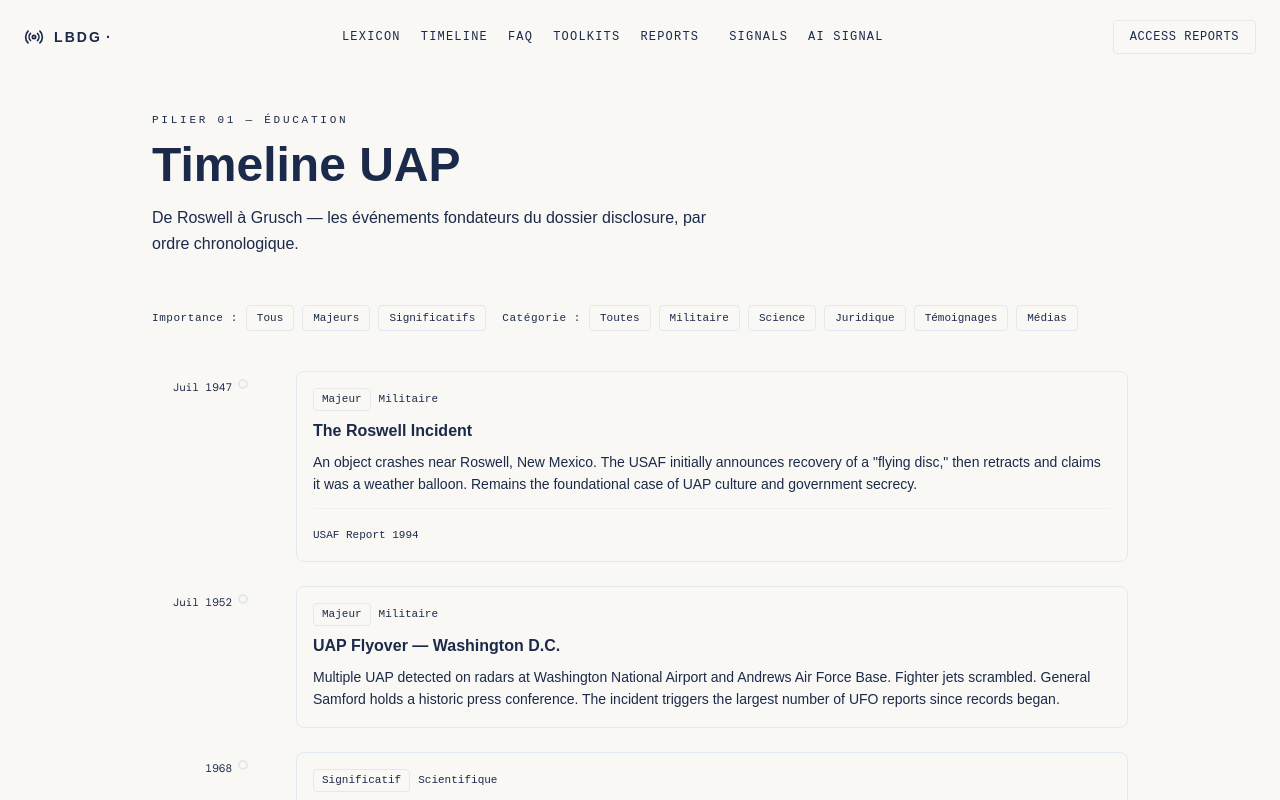
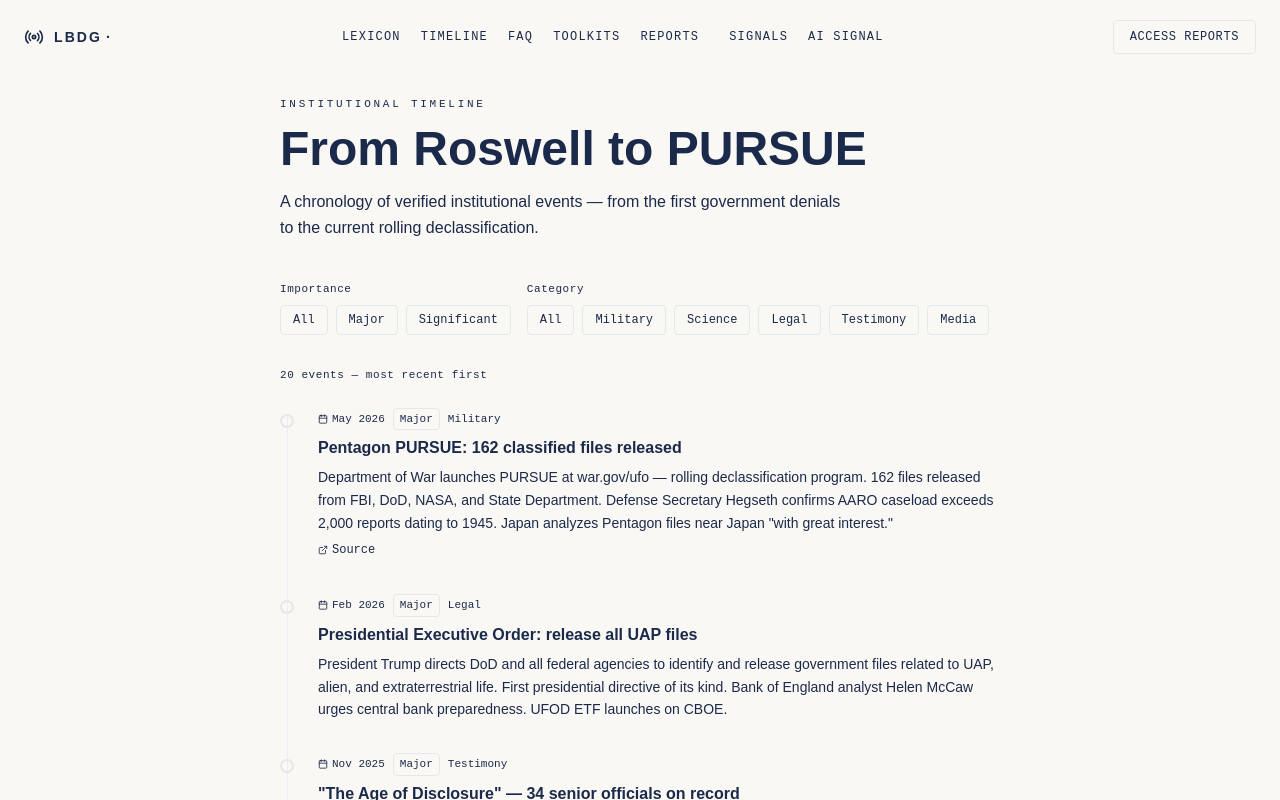
Before and after one commit to lbdgGit/DisclosureHub, a Next.js app in the folder disclosure-hub-starter/: page /frise in a window 1280 px wide. Shown: the top 800 px of the page. Built offline with nearby package versions, Linux system fonts and the light colour scheme; a web font is replaced by a local one.

Commit message:
Update page.tsx

```diff
--- a/disclosure-hub-starter/app/frise/page.tsx
+++ b/disclosure-hub-starter/app/frise/page.tsx
@@ -6,91 +6,95 @@ import { TIMELINE } from '@/data/timeline';
 import { cn } from '@/lib/utils';
 
 const IMPORTANCE_CONFIG = {
-  majeur:       { dot: 'bg-signal border-signal', label: 'Majeur',        class: 'text-signal border-signal/30 bg-signal/10' },
-  significatif: { dot: 'bg-cold border-cold',     label: 'Significatif',  class: 'text-cold border-cold/30 bg-cold/10'   },
-  notable:      { dot: 'bg-muted border-muted',   label: 'Notable',       class: 'text-muted border-muted/30 bg-muted/10' },
+  majeur:       { dot: 'bg-signal border-signal',   label: 'Major',       class: 'text-signal border-signal/30 bg-signal/10'   },
+  significatif: { dot: 'bg-cold border-cold',       label: 'Significant', class: 'text-cold border-cold/30 bg-cold/10'         },
+  notable:      { dot: 'bg-muted border-muted',     label: 'Notable',     class: 'text-muted border-muted/30 bg-muted/10'      },
 };
 
 const CATEGORIE_COLORS: Record<string, string> = {
-  militaire:   'text-redacted',
-  scientifique:'text-verified',
-  juridique:   'text-classified',
-  temoignage:  'text-signal',
-  media:       'text-cold',
+  militaire:    'text-redacted',
+  scientifique: 'text-verified',
+  juridique:    'text-classified',
+  temoignage:   'text-signal',
+  media:        'text-cold',
 };
 
-const FILTRES_IMPORTANCE = [
-  { id: 'all',          label: 'Tous'         },
-  { id: 'majeur',       label: 'Majeurs'      },
-  { id: 'significatif', label: 'Significatifs'},
+const CATEGORIE_LABELS: Record<string, string> = {
+  militaire:    'Military',
+  scientifique: 'Science',
+  juridique:    'Legal',
+  temoignage:   'Testimony',
+  media:        'Media',
+};
+
+const FILTERS_IMPORTANCE = [
+  { id: 'all',          label: 'All'         },
+  { id: 'majeur',       label: 'Major'       },
+  { id: 'significatif', label: 'Significant' },
 ] as const;
 
-const FILTRES_CATEGORIE = [
-  { id: 'all',          label: 'Toutes'       },
-  { id: 'militaire',    label: 'Militaire'    },
-  { id: 'scientifique', label: 'Science'      },
-  { id: 'juridique',    label: 'Juridique'    },
-  { id: 'temoignage',   label: 'Témoignages'  },
-  { id: 'media',        label: 'Médias'       },
+const FILTERS_CATEGORY = [
+  { id: 'all',          label: 'All'       },
+  { id: 'militaire',    label: 'Military'  },
+  { id: 'scientifique', label: 'Science'   },
+  { id: 'juridique',    label: 'Legal'     },
+  { id: 'temoignage',   label: 'Testimony' },
+  { id: 'media',        label: 'Media'     },
 ] as const;
 
 function formatDate(dateStr: string): string {
   const parts = dateStr.split('-');
+  const months = ['Jan', 'Feb', 'Mar', 'Apr', 'May', 'Jun',
+                  'Jul', 'Aug', 'Sep', 'Oct', 'Nov', 'Dec'];
   if (parts.length === 1) return parts[0];
-  if (parts.length === 2) {
-    const months = ['Jan', 'Fév', 'Mars', 'Avr', 'Mai', 'Juin', 'Juil', 'Août', 'Sep', 'Oct', 'Nov', 'Déc'];
-    return `${months[parseInt(parts[1]) - 1]} ${parts[0]}`;
-  }
-  return dateStr;
+  if (parts.length === 2) return `${months[parseInt(parts[1]) - 1]} ${parts[0]}`;
+  return `${months[parseInt(parts[1]) - 1]} ${parseInt(parts[2])}, ${parts[0]}`;
 }
 
-export default function FrisePage() {
-  const [filtreImp, setFiltreImp]   = useState<string>('all');
-  const [filtreCat, setFiltreCat]   = useState<string>('all');
+export default function TimelinePage() {
+  const [importance, setImportance] = useState<string>('all');
+  const [categorie, setCategorie]   = useState<string>('all');
 
-  const filtered = TIMELINE.filter((ev) => {
-    const matchI = filtreImp === 'all' || ev.importance === filtreImp;
-    const matchC = filtreCat === 'all' || ev.categorie === filtreCat;
+  const filtered = TIMELINE.filter((e) => {
+    const matchI = importance === 'all' || e.importance === importance;
+    const matchC = categorie  === 'all' || e.categorie  === categorie;
     return matchI && matchC;
-  }).sort((a, b) => a.date.localeCompare(b.date));
+  }).sort((a, b) => b.date.localeCompare(a.date));
 
   return (
-    <div className="max-w-5xl mx-auto px-4 sm:px-6 pt-28 pb-20">
-      {/* Header */}
-      <div className="mb-12">
+    <div className="max-w-3xl mx-auto px-4 sm:px-6 pt-24 pb-20">
+      <div className="mb-10">
         <span
           className="text-2xs font-mono text-muted tracking-[0.25em] uppercase block mb-3"
           style={{ fontFamily: 'JetBrains Mono, monospace' }}
         >
-          Pilier 01 — Éducation
+          Institutional Timeline
         </span>
         <h1
-          className="font-display text-4xl sm:text-5xl font-800 text-bright mb-4"
+          className="font-display text-3xl sm:text-5xl font-800 text-bright mb-4"
           style={{ fontFamily: 'Syne, sans-serif', fontWeight: 800 }}
         >
-          Timeline UAP
+          From Roswell to PURSUE
         </h1>
         <p className="text-body/80 max-w-xl leading-relaxed" style={{ fontFamily: 'Syne, sans-serif' }}>
-          De Roswell à Grusch — les événements fondateurs du dossier disclosure, par ordre chronologique.
+          A chronology of verified institutional events — from the first government denials to the current rolling declassification.
         </p>
       </div>
 
-      {/* Filtres */}
-      <div className="flex flex-wrap gap-4 mb-10">
-        <div className="flex items-center gap-2">
-          <span
-            className="text-2xs font-mono text-muted tracking-wider"
-            style={{ fontFamily: 'JetBrains Mono, monospace' }}
-          >
-            Importance :
-          </span>
-          {FILTRES_IMPORTANCE.map((f) => (
+      {/* Filters */}
+      <div className="flex flex-col sm:flex-row gap-4 mb-8">
+        <div>
+          <p className="text-2xs font-mono text-muted mb-2 tracking-wider" style={{ fontFamily: 'JetBrains Mono, monospace' }}>
+            Importance
+          </p>
+          <div className="flex flex-wrap gap-2">
+            {FILTERS_IMPORTANCE.map((f) => (
               <button
                 key={f.id}
-              onClick={() => setFiltreImp(f.id)}
+                onClick={() => setImportance(f.id)}
                 className={cn(
-                'px-2.5 py-1 rounded text-2xs font-mono border transition-all',
-                filtreImp === f.id
+                  'px-3 py-1.5 rounded text-xs font-mono border transition-all',
+                  importance === f.id
                     ? 'bg-signal/15 text-signal border-signal/40'
                     : 'text-muted border-border hover:text-bright',
                 )}
@@ -100,20 +104,19 @@ export default function FrisePage() {
               </button>
             ))}
           </div>
-        <div className="flex items-center gap-2">
-          <span
-            className="text-2xs font-mono text-muted tracking-wider"
-            style={{ fontFamily: 'JetBrains Mono, monospace' }}
-          >
-            Catégorie :
-          </span>
-          {FILTRES_CATEGORIE.map((f) => (
+        </div>
+        <div>
+          <p className="text-2xs font-mono text-muted mb-2 tracking-wider" style={{ fontFamily: 'JetBrains Mono, monospace' }}>
+            Category
+          </p>
+          <div className="flex flex-wrap gap-2">
+            {FILTERS_CATEGORY.map((f) => (
               <button
                 key={f.id}
-              onClick={() => setFiltreCat(f.id)}
+                onClick={() => setCategorie(f.id)}
                 className={cn(
-                'px-2.5 py-1 rounded text-2xs font-mono border transition-all',
-                filtreCat === f.id
+                  'px-3 py-1.5 rounded text-xs font-mono border transition-all',
+                  categorie === f.id
                     ? 'bg-cold/15 text-cold border-cold/40'
                     : 'text-muted border-border hover:text-bright',
                 )}
@@ -124,115 +127,68 @@ export default function FrisePage() {
             ))}
           </div>
         </div>
+      </div>
+
+      <p className="text-2xs font-mono text-muted/60 mb-6 tracking-wider" style={{ fontFamily: 'JetBrains Mono, monospace' }}>
+        {filtered.length} event{filtered.length !== 1 ? 's' : ''} — most recent first
+      </p>
 
       {/* Timeline */}
       <div className="relative">
-        {/* Ligne verticale */}
-        <div className="absolute left-4 sm:left-[5.5rem] top-0 bottom-0 w-px bg-gradient-to-b from-signal/30 via-border/50 to-transparent" />
+        <div className="absolute left-[7px] top-2 bottom-2 w-px bg-border/60" />
+        <div className="space-y-6">
+          {filtered.map((event) => {
+            const cfg = IMPORTANCE_CONFIG[event.importance];
+            return (
+              <div key={event.id} className="relative flex gap-4 sm:gap-6">
+                {/* Dot */}
+                <div className={cn('relative z-10 w-3.5 h-3.5 rounded-full border-2 mt-1.5 shrink-0', cfg.dot)} />
 
-        <div className="space-y-6">
-          {filtered.map((event, idx) => {
-            const imp = IMPORTANCE_CONFIG[event.importance];
-            const catColor = CATEGORIE_COLORS[event.categorie] ?? 'text-muted';
-
-            return (
-              <div
-                key={event.id}
-                className={cn(
-                  'relative flex gap-4 sm:gap-6 pl-12 sm:pl-36 animate-fade-in',
-                )}
-                style={{ animationDelay: `${idx * 0.05}s` }}
-              >
-                {/* Date (desktop) */}
-                <div
-                  className="hidden sm:block absolute left-0 w-20 text-right pt-1"
+                {/* Content */}
+                <div className="flex-1 pb-2">
+                  <div className="flex flex-wrap items-center gap-2 mb-1.5">
+                    <span
+                      className="text-2xs font-mono text-muted"
                       style={{ fontFamily: 'JetBrains Mono, monospace' }}
                     >
-                  <span className="text-2xs font-mono text-muted/70 leading-tight">
+                      <Calendar size={10} className="inline mr-1" />
                       {formatDate(event.date)}
+                    </span>
+                    <span className={cn('text-2xs font-mono px-1.5 py-0.5 rounded border', cfg.class)} style={{ fontFamily: 'JetBrains Mono, monospace' }}>
+                      {cfg.label}
+                    </span>
+                    <span className={cn('text-2xs font-mono', CATEGORIE_COLORS[event.categorie])} style={{ fontFamily: 'JetBrains Mono, monospace' }}>
+                      {CATEGORIE_LABELS[event.categorie]}
                     </span>
                   </div>
 
-                {/* Dot */}
-                <div
-                  className={cn(
-                    'absolute left-[0.875rem] sm:left-[5.375rem] top-2 w-2.5 h-2.5 rounded-full border-2 z-10',
-                    imp.dot,
-                  )}
-                />
-
-                {/* Carte */}
-                <div className="flex-1 p-4 rounded-lg border border-border bg-surface/40 hover:bg-surface hover:border-border/80 transition-all">
-                  {/* Header carte */}
-                  <div className="flex flex-wrap items-center gap-2 mb-2">
-                    {/* Date mobile */}
-                    <span
-                      className="sm:hidden text-2xs font-mono text-muted/70 flex items-center gap-1"
-                      style={{ fontFamily: 'JetBrains Mono, monospace' }}
-                    >
-                      <Calendar size={10} />
-                      {formatDate(event.date)}
-                    </span>
-
-                    <span
-                      className={cn(
-                        'px-2 py-0.5 rounded text-2xs font-mono font-500 border capitalize',
-                        imp.class,
-                      )}
-                      style={{ fontFamily: 'JetBrains Mono, monospace' }}
-                    >
-                      {imp.label}
-                    </span>
-                    <span
-                      className={cn(
-                        'text-2xs font-mono capitalize',
-                        catColor,
-                      )}
-                      style={{ fontFamily: 'JetBrains Mono, monospace' }}
-                    >
-                      {event.categorie}
-                    </span>
-                  </div>
-
-                  {/* Titre */}
                   <h3
-                    className="font-display text-base font-700 text-bright mb-2"
-                    style={{ fontFamily: 'Syne, sans-serif', fontWeight: 700 }}
+                    className="font-display text-base font-600 text-bright mb-1.5"
+                    style={{ fontFamily: 'Syne, sans-serif', fontWeight: 600 }}
                   >
                     {event.titre}
                   </h3>
 
-                  {/* Description */}
-                  <p
-                    className="text-sm text-body/75 leading-relaxed"
-                    style={{ fontFamily: 'Syne, sans-serif' }}
-                  >
+                  <p className="text-sm text-body/80 leading-relaxed" style={{ fontFamily: 'Syne, sans-serif' }}>
                     {event.description}
                   </p>
 
-                  {/* Source */}
-                  {(event.source || event.lienSource) && (
-                    <div className="mt-3 pt-3 border-t border-border/40">
-                      {event.lienSource ? (
+                  {event.lienSource && (
                     <a
                       href={event.lienSource}
                       target="_blank"
                       rel="noopener noreferrer"
-                          className="flex items-center gap-1 text-2xs font-mono text-cold/60 hover:text-cold transition-colors"
+                      className="inline-flex items-center gap-1 mt-2 text-xs font-mono text-signal hover:text-signal/80 transition-colors"
                       style={{ fontFamily: 'JetBrains Mono, monospace' }}
                     >
                       <ExternalLink size={10} />
-                          {event.source ?? 'Source officielle'}
+                      Source
                     </a>
-                      ) : (
-                        <span
-                          className="text-2xs font-mono text-muted/50"
-                          style={{ fontFamily: 'JetBrains Mono, monospace' }}
-                        >
+                  )}
+                  {event.source && !event.lienSource && (
+                    <span className="block mt-1.5 text-xs font-mono text-muted/60" style={{ fontFamily: 'JetBrains Mono, monospace' }}>
                       {event.source}
                     </span>
-                      )}
-                    </div>
                   )}
                 </div>
               </div>
@@ -240,26 +196,6 @@ export default function FrisePage() {
           })}
         </div>
       </div>
-
-      {/* Légende */}
-      <div className="mt-12 flex flex-wrap gap-4 pt-8 border-t border-border/40">
-        <span
-          className="text-2xs font-mono text-muted/50 tracking-wider"
-          style={{ fontFamily: 'JetBrains Mono, monospace' }}
-        >
-          Légende :
-        </span>
-        {Object.entries(IMPORTANCE_CONFIG).map(([key, val]) => (
-          <span
-            key={key}
-            className="flex items-center gap-1.5 text-2xs font-mono text-muted"
-            style={{ fontFamily: 'JetBrains Mono, monospace' }}
-          >
-            <span className={cn('w-2 h-2 rounded-full border', val.dot)} />
-            {val.label}
-          </span>
-        ))}
-      </div>
     </div>
   );
 }
```
Lines whose indentation alone changed are shown as unchanged.
